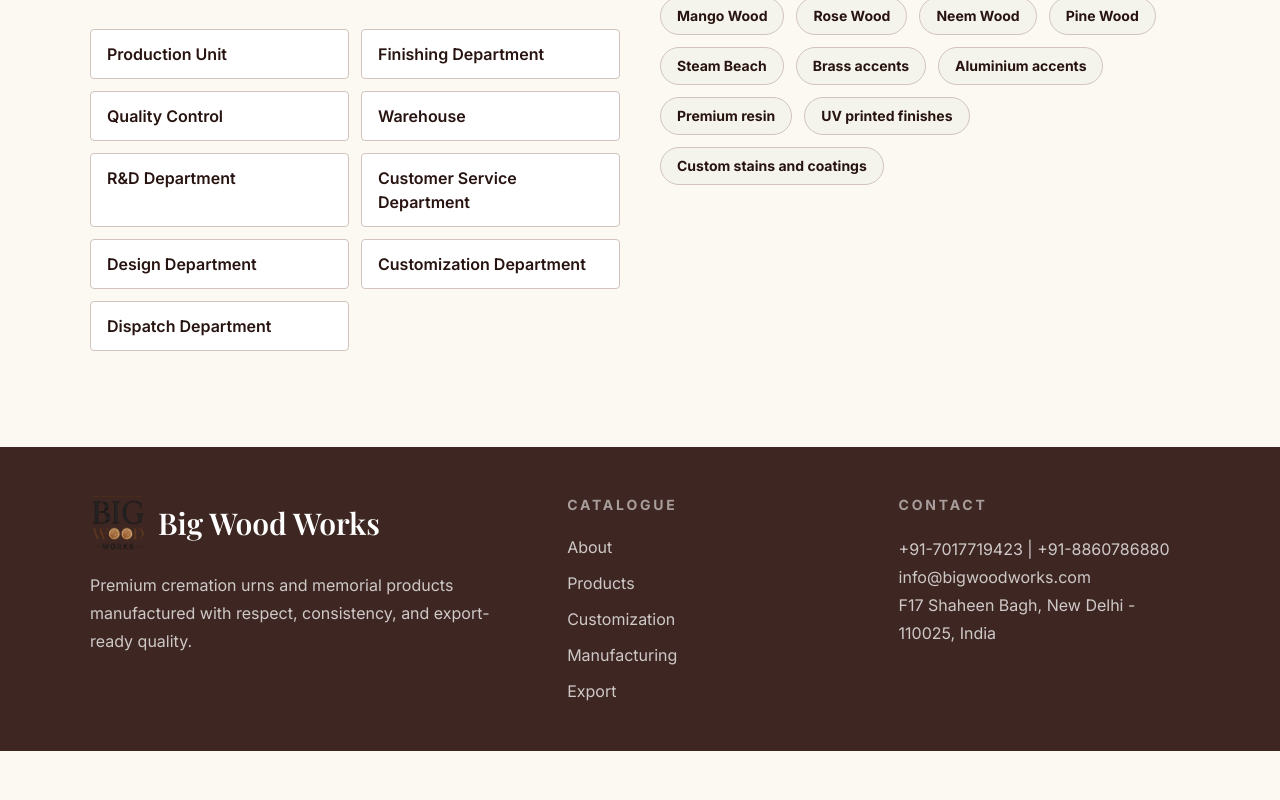
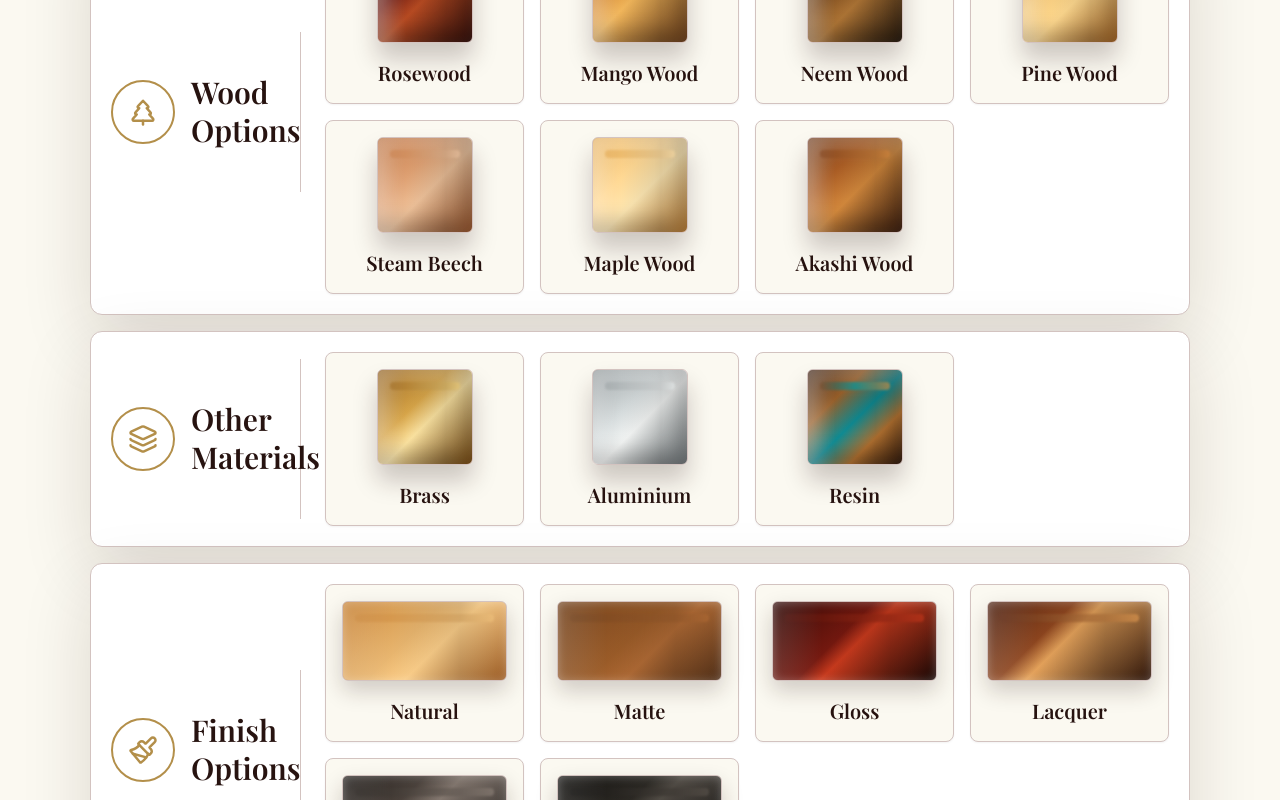
Before and after one commit to bigwoodworksin-ctrl/bigwoodworksweb, a React (Vite) app: page /manufacturing in a window 1280 px wide. Shown: the part 2160-2960 px from the top of the page. Before the commit the page ends 2911 px from the top, so only its background shows below. Built offline with nearby package versions, Linux system fonts and the light colour scheme.

Commit message:
Add files via upload

```diff
--- a/src/data/catalogue.ts
+++ b/src/data/catalogue.ts
@@ -197,12 +197,17 @@
   "Rose Wood",
   "Neem Wood",
   "Pine Wood",
+  "Maple Wood",
+  "Akashi Wood",
   "Steam Beach",
   "Brass accents",
   "Aluminium accents",
   "Premium resin",
   "UV printed finishes",
   "Custom stains and coatings",
+  "Matte finish",
+  "Lacquer finish",
+  "Buff finish",
 ];
 
 export const collections: Collection[] = [
--- a/src/pages/ManufacturingPage.tsx
+++ b/src/pages/ManufacturingPage.tsx
@@ -1,5 +1,127 @@
+import { Layers3, Paintbrush, TreePine } from "lucide-react";
+import type { LucideIcon } from "lucide-react";
 import { SectionHeader } from "../components/SectionHeader";
 import { infrastructure, manufacturingHighlights, materials, qualitySteps } from "../data/catalogue";
+
+interface ManufacturingOption {
+  name: string;
+  texture: string;
+  accent: string;
+  shape?: "cube" | "swatch";
+}
+
+interface ManufacturingOptionGroup {
+  title: string;
+  icon: LucideIcon;
+  items: ManufacturingOption[];
+}
+
+const optionGroups: ManufacturingOptionGroup[] = [
+  {
+    title: "Wood Options",
+    icon: TreePine,
+    items: [
+      {
+        name: "Rosewood",
+        texture: "bg-[linear-gradient(135deg,#2b0804_0%,#6f1c12_34%,#b84b22_52%,#35100c_100%)]",
+        accent: "from-[#4b100a] to-[#c16a32]",
+      },
+      {
+        name: "Mango Wood",
+        texture: "bg-[linear-gradient(135deg,#8b4a16_0%,#d58931_30%,#f1b65b_48%,#70401b_100%)]",
+        accent: "from-[#b76422] to-[#f2bd68]",
+      },
+      {
+        name: "Neem Wood",
+        texture: "bg-[linear-gradient(135deg,#3b2411_0%,#7d4c1e_36%,#b07636_55%,#25180d_100%)]",
+        accent: "from-[#5b3518] to-[#b07839]",
+      },
+      {
+        name: "Pine Wood",
+        texture: "bg-[linear-gradient(135deg,#d58a32_0%,#f1c678_34%,#ffd98f_56%,#a76522_100%)]",
+        accent: "from-[#e7a94e] to-[#ffdfa0]",
+      },
+      {
+        name: "Steam Beech",
+        texture: "bg-[linear-gradient(135deg,#ba6d3a_0%,#dfa173_36%,#f0c39b_55%,#9b552b_100%)]",
+        accent: "from-[#c77c47] to-[#f2c9a5]",
+      },
+      {
+        name: "Maple Wood",
+        texture: "bg-[linear-gradient(135deg,#e6b05e_0%,#ffd893_36%,#ffe8b3_56%,#bd7e34_100%)]",
+        accent: "from-[#e3a84f] to-[#ffe0a8]",
+      },
+      {
+        name: "Akashi Wood",
+        texture: "bg-[linear-gradient(135deg,#6b3516_0%,#a95c24_32%,#d58a3d_54%,#3c1d0e_100%)]",
+        accent: "from-[#7f3f18] to-[#d98b3f]",
+      },
+    ],
+  },
+  {
+    title: "Other Materials",
+    icon: Layers3,
+    items: [
+      {
+        name: "Brass",
+        texture: "bg-[linear-gradient(135deg,#8f5b16_0%,#d6a448_38%,#ffe6a3_54%,#7a4a0f_100%)]",
+        accent: "from-[#9d671b] to-[#f1cf7a]",
+      },
+      {
+        name: "Aluminium",
+        texture: "bg-[linear-gradient(135deg,#8f9698_0%,#d6dcdd_38%,#f4f6f5_54%,#737a7d_100%)]",
+        accent: "from-[#9aa1a3] to-[#f0f3f3]",
+      },
+      {
+        name: "Resin",
+        texture: "bg-[linear-gradient(135deg,#351808_0%,#955d28_30%,#0f8d95_52%,#c07a34_72%,#2c1509_100%)]",
+        accent: "from-[#6e3f1c] via-[#00a0a7] to-[#d99042]",
+      },
+    ],
+  },
+  {
+    title: "Finish Options",
+    icon: Paintbrush,
+    items: [
+      {
+        name: "Natural",
+        texture: "bg-[linear-gradient(135deg,#c68134_0%,#e8b56e_42%,#ffd18b_58%,#9b5a22_100%)]",
+        accent: "from-[#c98538] to-[#f4c47e]",
+        shape: "swatch",
+      },
+      {
+        name: "Matte",
+        texture: "bg-[linear-gradient(135deg,#70401b_0%,#9a5b28_45%,#b16b35_60%,#4e2d16_100%)]",
+        accent: "from-[#70401b] to-[#b16b35]",
+        shape: "swatch",
+      },
+      {
+        name: "Gloss",
+        texture: "bg-[linear-gradient(135deg,#2e0805_0%,#74180f_42%,#c83a1d_52%,#160604_100%)]",
+        accent: "from-[#4a0d08] to-[#c3361b]",
+        shape: "swatch",
+      },
+      {
+        name: "Lacquer",
+        texture: "bg-[linear-gradient(135deg,#4b1f0f_0%,#8b441e_36%,#e3a15a_48%,#2d1409_100%)]",
+        accent: "from-[#5f2913] to-[#df9850]",
+        shape: "swatch",
+      },
+      {
+        name: "Buff",
+        texture: "bg-[linear-gradient(135deg,#1f1b18_0%,#4b423c_34%,#8e8178_50%,#171412_100%)]",
+        accent: "from-[#26211d] to-[#8d8178]",
+        shape: "swatch",
+      },
+      {
+        name: "Premium Coated",
+        texture: "bg-[linear-gradient(135deg,#11100e_0%,#2d2a25_40%,#57514a_52%,#0b0a09_100%)]",
+        accent: "from-[#11100e] to-[#59524b]",
+        shape: "swatch",
+      },
+    ],
+  },
+];
 
 export function ManufacturingPage() {
   return (
@@ -49,6 +171,57 @@
       </section>
 
       <section className="section-pad bg-background">
+        <div className="container-shell">
+          <SectionHeader
+            eyebrow="Material library"
+            title="Wood, material, and finish options."
+            text="Select from production-ready woods, accent materials, and finishing options for custom OEM, wholesale, and memorial collections."
+            center
+          />
+          <div className="mt-10 grid gap-4">
+            {optionGroups.map((group) => {
+              const Icon = group.icon;
+
+              return (
+                <article key={group.title} className="rounded-xl border border-outline-variant bg-surface-container-lowest p-5 shadow-soft">
+                  <div className="grid gap-6 lg:grid-cols-[190px_1fr] lg:items-center">
+                    <div className="flex items-center gap-4 border-outline-variant lg:min-h-40 lg:border-r lg:pr-6">
+                      <div className="grid h-16 w-16 shrink-0 place-items-center rounded-full border-2 border-on-tertiary-container text-on-tertiary-container">
+                        <Icon size={30} aria-hidden="true" />
+                      </div>
+                      <h2 className="font-display text-3xl font-semibold leading-tight text-primary">{group.title}</h2>
+                    </div>
+                    <div className="grid gap-4 sm:grid-cols-2 md:grid-cols-3 xl:grid-cols-4">
+                      {group.items.map((item) => (
+                        <button
+                          key={item.name}
+                          type="button"
+                          className="focus-ring group rounded-lg border border-outline-variant bg-background p-4 text-left shadow-sm transition duration-300 hover:-translate-y-1 hover:border-secondary hover:shadow-lift"
+                          aria-label={`${group.title}: ${item.name}`}
+                        >
+                          <span
+                            className={
+                              item.shape === "swatch"
+                                ? `relative block h-20 rounded-md border border-outline-variant ${item.texture} shadow-[inset_0_1px_10px_rgba(255,255,255,0.28),0_10px_22px_rgba(39,19,16,0.2)] transition duration-300 group-hover:scale-[1.03]`
+                                : `relative mx-auto block h-24 w-24 rounded-md border border-outline-variant ${item.texture} shadow-[inset_-14px_-12px_18px_rgba(0,0,0,0.22),inset_10px_10px_18px_rgba(255,255,255,0.24),0_16px_24px_rgba(39,19,16,0.22)] transition duration-300 group-hover:rotate-2 group-hover:scale-105`
+                            }
+                          >
+                            <span className={`absolute inset-x-3 top-3 h-2 rounded-full bg-gradient-to-r ${item.accent} opacity-70 blur-[1px]`} />
+                            <span className="absolute inset-0 rounded-md bg-[linear-gradient(90deg,rgba(255,255,255,0.18),transparent_30%,rgba(0,0,0,0.14)_72%,transparent)] opacity-80" />
+                          </span>
+                          <span className="mt-4 block text-center font-display text-xl font-semibold text-primary">{item.name}</span>
+                        </button>
+                      ))}
+                    </div>
+                  </div>
+                </article>
+              );
+            })}
+          </div>
+        </div>
+      </section>
+
+      <section className="section-pad bg-background">
         <div className="container-shell grid gap-10 lg:grid-cols-2">
           <div>
             <SectionHeader
```
Also changed, not shown: src/pages/AboutPage.tsx (+77 -29 lines).
